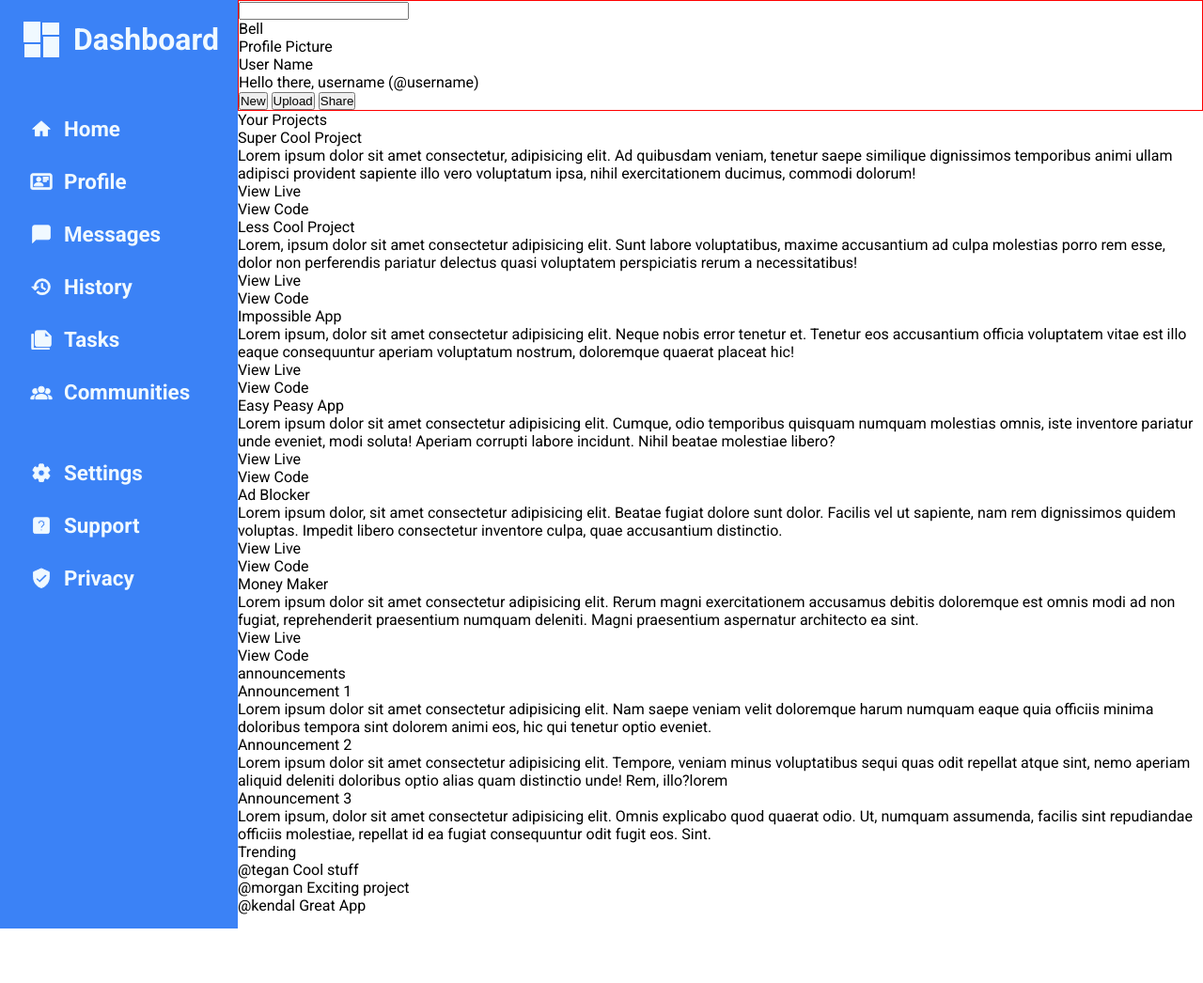
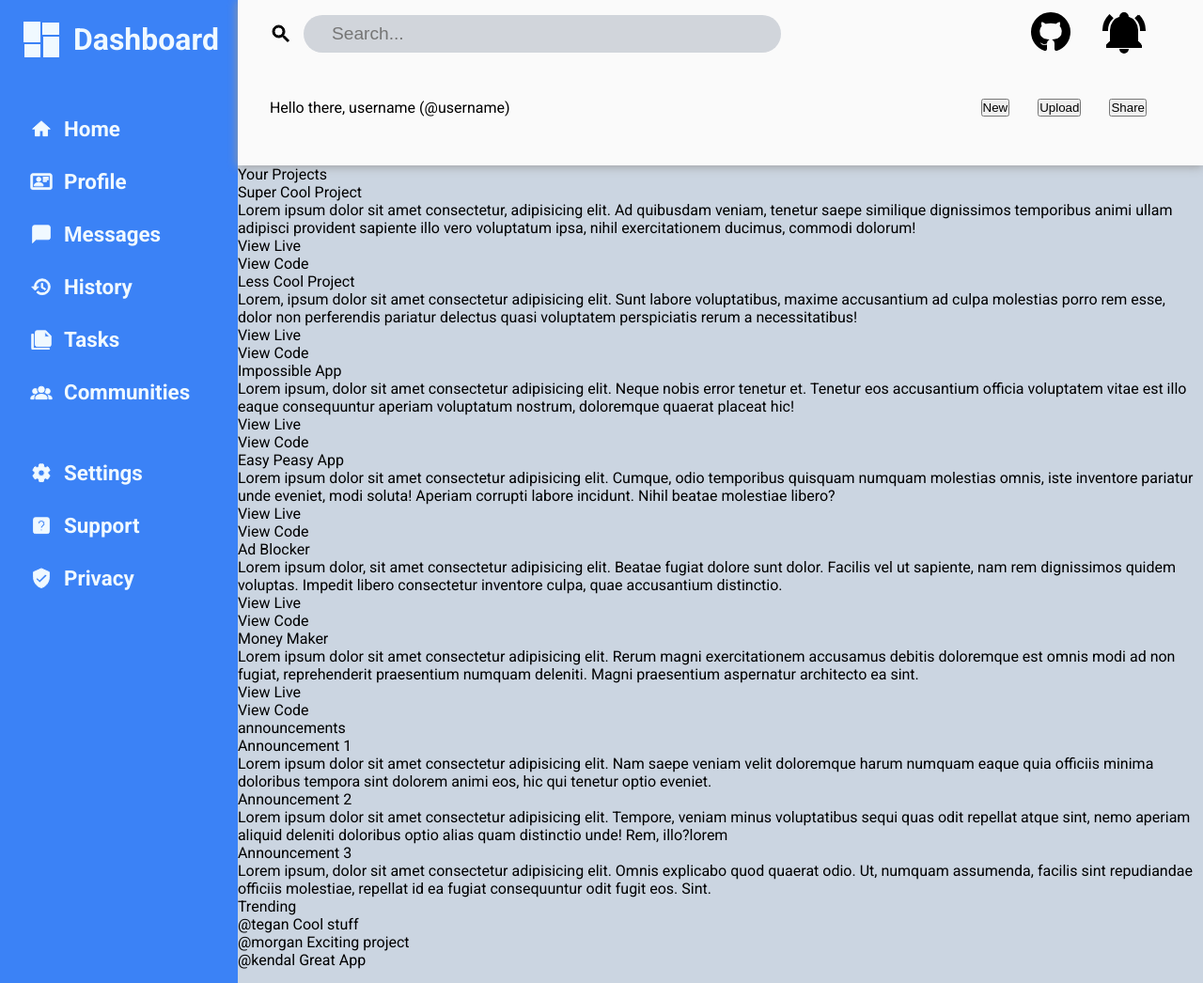
Before and after one commit to giva16/odin-admin-dashboard, a plain HTML site: page index.html in a window 1280 px wide. Shown: the whole page at 94% size. Drawn offline with Linux system fonts and the light colour scheme.

Commit message:
Style(header): Applied styling to search bar and links within header

```diff
--- a/Assets/css/styles.css
+++ b/Assets/css/styles.css
@@ -5,6 +5,11 @@
   --links-font-size: 1.4rem;
   --stroke-color: #f0f9ff;
   --fill-color: #f0f9ff;
+  --container-bg-color: #fafafa;
+  --body-bg-color: #cbd5e1;
+
+  --container-shadow: 0px 1px 10px #999;
+
 }
 
 * {
@@ -26,6 +31,7 @@ body {
   grid-template-rows: 1fr 3fr;
   grid-template-columns: 1fr 5fr;
 
+  background-color: var(--body-bg-color);
 }
 
 
@@ -33,7 +39,7 @@ body {
   overflow: auto;
 }
 
-/* layout immediate containers of body */
+/********* IMMEDIATE BODY CHILD CONTAINERS' LAYOUT **************/
 .sidebar {
   height: 100%;
   grid-row: 1 / 3;
@@ -54,11 +60,9 @@ body {
 header {
   grid-template-columns: 2 / 3;
   grid-template-rows: 1 / 2;
-
-  border: solid 1px red;
 }
 
-/* Layout and style sidebar */
+/****** SIDEBAR *******/
 
 .sidebar-links-container {
   display: grid;
@@ -102,7 +106,71 @@ svg {
   align-items: center;
   gap: 10px;
 }
+
 svg#logo-icon {
   height: 4rem;
   width: 3rem;
 }
+
+/******** HEADER  **********/
+header {
+  display: grid;
+  grid-template: 1fr 2fr / 3fr 1fr;
+  align-items: center;
+
+  background-color: var(--container-bg-color);
+  box-shadow: var(--container-shadow);
+
+  padding: 10px 30px;
+}
+
+.searchbar-container {
+  width: 100%;
+
+  display: flex;
+  align-items: center;
+}
+
+.searchbar-container > form {
+  min-width: 200px;
+  max-width: 70%;
+  flex-grow: 2;
+}
+
+.searchbar-container .searchbar {
+  width: 100%;
+  min-height: 30px;
+  max-height: 40px;
+  background-color: #d1d5db;
+
+  font-size: 1.2rem;
+
+  border: none;
+  border-radius: 30px;
+  padding: 10px 30px;
+}
+
+header svg {
+  stroke: black;
+  fill: black;
+}
+
+svg.searchbar-icon {
+  height: 1.5rem;
+  margin-left: -0.5em;
+}
+
+.header-links-container,
+.header-actions-container {
+  display: flex;
+
+  justify-content: end;
+  align-items: center;
+
+  gap: 30px;
+  margin-right: 30px;
+}
+
+.header-links-container svg {
+  height: 30%;
+}
--- a/index.html
+++ b/index.html
@@ -33,16 +33,19 @@
   </aside>
   <main>
     <header>
-      <form action="" class="searchbar-container">
-        <input type="search">
-      </form>
+      <div class="searchbar-container">
+        <svg class="searchbar-icon" xmlns="http://www.w3.org/2000/svg" viewBox="0 0 24 24"><title>magnify</title><path d="M9.5,3A6.5,6.5 0 0,1 16,9.5C16,11.11 15.41,12.59 14.44,13.73L14.71,14H15.5L20.5,19L19,20.5L14,15.5V14.71L13.73,14.44C12.59,15.41 11.11,16 9.5,16A6.5,6.5 0 0,1 3,9.5A6.5,6.5 0 0,1 9.5,3M9.5,5C7,5 5,7 5,9.5C5,12 7,14 9.5,14C12,14 14,12 14,9.5C14,7 12,5 9.5,5Z" /></svg>
+        <form action="">
+          <input type="text" class="searchbar" placeholder="Search...">
+        </form>
+      </div>
       <div class="header-links-container">
-        <div>Bell</div>
-        <div>Profile Picture</div>
-        <div>User Name</div>
+        <a href="" class="header-link-github"><svg xmlns="http://www.w3.org/2000/svg" viewBox="0 0 24 24"><title>github</title><path d="M12,2A10,10 0 0,0 2,12C2,16.42 4.87,20.17 8.84,21.5C9.34,21.58 9.5,21.27 9.5,21C9.5,20.77 9.5,20.14 9.5,19.31C6.73,19.91 6.14,17.97 6.14,17.97C5.68,16.81 5.03,16.5 5.03,16.5C4.12,15.88 5.1,15.9 5.1,15.9C6.1,15.97 6.63,16.93 6.63,16.93C7.5,18.45 8.97,18 9.54,17.76C9.63,17.11 9.89,16.67 10.17,16.42C7.95,16.17 5.62,15.31 5.62,11.5C5.62,10.39 6,9.5 6.65,8.79C6.55,8.54 6.2,7.5 6.75,6.15C6.75,6.15 7.59,5.88 9.5,7.17C10.29,6.95 11.15,6.84 12,6.84C12.85,6.84 13.71,6.95 14.5,7.17C16.41,5.88 17.25,6.15 17.25,6.15C17.8,7.5 17.45,8.54 17.35,8.79C18,9.5 18.38,10.39 18.38,11.5C18.38,15.32 16.04,16.16 13.81,16.41C14.17,16.72 14.5,17.33 14.5,18.26C14.5,19.6 14.5,20.68 14.5,21C14.5,21.27 14.66,21.59 15.17,21.5C19.14,20.16 22,16.42 22,12A10,10 0 0,0 12,2Z" /></svg></a>
+        <a href="" class="header-link-notif"><svg xmlns="http://www.w3.org/2000/svg" viewBox="0 0 24 24"><title>bell-ring</title><path d="M21,19V20H3V19L5,17V11C5,7.9 7.03,5.17 10,4.29C10,4.19 10,4.1 10,4A2,2 0 0,1 12,2A2,2 0 0,1 14,4C14,4.1 14,4.19 14,4.29C16.97,5.17 19,7.9 19,11V17L21,19M14,21A2,2 0 0,1 12,23A2,2 0 0,1 10,21M19.75,3.19L18.33,4.61C20.04,6.3 21,8.6 21,11H23C23,8.07 21.84,5.25 19.75,3.19M1,11H3C3,8.6 3.96,6.3 5.67,4.61L4.25,3.19C2.16,5.25 1,8.07 1,11Z" /></svg></a>
       </div>
       <div class="greeting">
         <div>
+          <img class="user-icon"/>
           <span class="greet-text">Hello there,</span>
           username (@username)
         </div>
```
